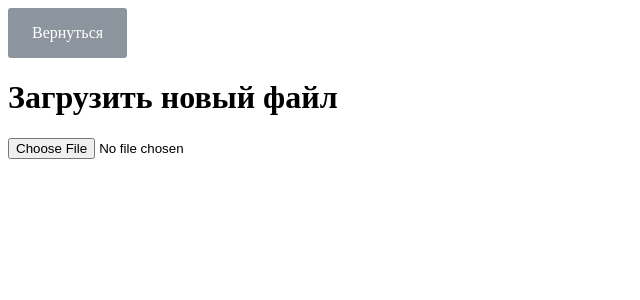
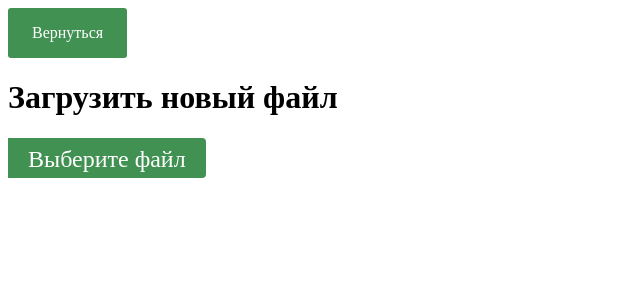
Before and after one commit to ssr4/python_flask, a Flask app: page /from_file in a window 1280 px wide. Shown: the top 300 px of the page, without its empty margins (0-640 px from the left). Run offline with Flask 2, Linux system fonts and the light colour scheme.

Commit message:
изменена стилистика для загрузки файла

```diff
--- a/static/css/style.css
+++ b/static/css/style.css
@@ -17,7 +17,7 @@ th {
 
 .btn {
   display: inline-block; /* Строчно-блочный элемент */
-  background: #8c959d; /* Серый цвет фона */
+  background: #419152; /* Серый цвет фона */
   color: #fff; /* Белый цвет текста */
   padding: 1rem 1.5rem; /* Поля вокруг текста */
   text-decoration: none; /* Убираем подчёркивание */
@@ -59,3 +59,67 @@ th {
     transform: rotate(360deg);
   }
 }
+
+/* стили для формы загрузки файла */
+.input-file {
+  position: relative;
+  display: inline-block;
+}
+.input-file-text {
+  padding: 0 10px;
+  line-height: 40px;
+  text-align: left;
+  height: 40px;
+  display: block;
+  float: left;
+  box-sizing: border-box;
+  width: 200px;
+  border-radius: 6px 0px 0 6px;
+  border: 1px solid #ddd;
+}
+.input-file-btn {
+  position: relative;
+  display: inline-block;
+  cursor: pointer;
+  outline: none;
+  text-decoration: none;
+  font-size: 24px;
+  vertical-align: middle;
+  color: rgb(255 255 255);
+  text-align: center;
+  border-radius: 0 4px 4px 0;
+  background-color: #419152;
+  line-height: 22px;
+  height: 40px;
+  padding: 10px 20px;
+  box-sizing: border-box;
+  border: none;
+  margin: 0;
+  transition: background-color 0.25s;
+}
+.input-file input[type='file'] {
+  position: absolute;
+  z-index: -1;
+  opacity: 0;
+  display: block;
+  width: 0;
+  height: 0;
+}
+
+/* Focus */
+.input-file input[type='file']:focus + .input-file-btn {
+  box-shadow: 0 0 0 0.2rem rgba(0, 123, 255, 0.25);
+}
+
+/* Hover/active */
+.input-file:hover .input-file-btn {
+  background-color: #59be6e;
+}
+.input-file:active .input-file-btn {
+  background-color: #2e703a;
+}
+
+/* Disabled */
+.input-file input[type='file']:disabled + .input-file-btn {
+  background-color: #eee;
+}
--- a/templates/excel.html
+++ b/templates/excel.html
@@ -13,9 +13,14 @@
   <!-- <div class="lds-ring"><div></div><div></div><div></div><div></div></div> -->
   <!-- <div class="content" style="visibility: hidden;"> -->
       <h1>Загрузить новый файл</h1>
-      <form id="formFile" method=post enctype=multipart/form-data >
+      <!-- <form id="formFile" method=post enctype=multipart/form-data >
         <input type=file name=file class="inputItem" value="Выбрать файл" onchange="inputFile()">
-        <!-- <input type=submit value=Загрузить> -->
+      </form> -->
+      <form method="post" id="formFile" enctype="multipart/form-data">
+        <label class="input-file">
+             <input type="file" name="file" id="myFile" onchange="inputFile()">
+             <span class="input-file-btn">Выберите файл</span>
+         </label>
       </form>
       {% with messages = get_flashed_messages() %}
       {% if messages %}
```
